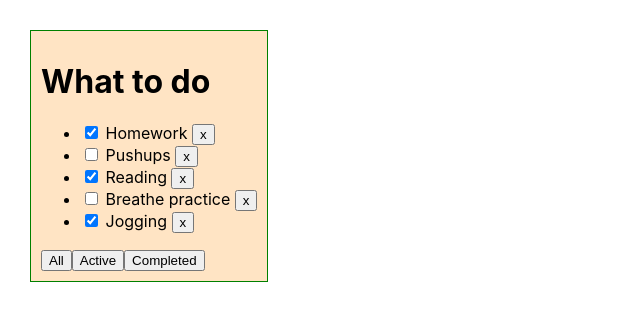
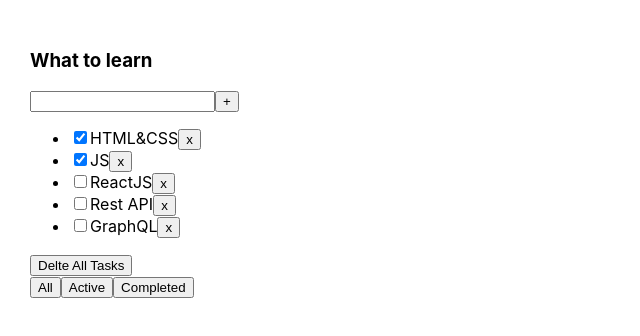
Before and after one commit to talerqa/todo-example, a React (Create React App) app: page / in a window 1280 px wide. Shown: the top 336 px of the page, without its empty margins (0-640 px from the left). Built offline with nearby package versions, Linux system fonts and the light colour scheme.

Commit message:
feat: add button which delete all tasks

```diff
--- a/src/App.css
+++ b/src/App.css
@@ -6,9 +6,6 @@
 
 .App > div {
   margin-right: 50px;
-  border: green 1px solid;
-  background-color: bisque;
-  padding: 10px;
 }
 
 .error {
--- a/src/App.tsx
+++ b/src/App.tsx
@@ -1,244 +1,136 @@
 import React, {useState} from 'react';
 import './App.css';
-import Tasks from './Task';
+import {Todolist} from './Todolist';
 
-type taskType = {
-  taskId: number
-  title: string
-  isDone: boolean
-}
+export type FilterValuesType = 'all' | 'active' | 'completed' ;
 
-export type dataType = Array<taskType>
-
-type StatusTasksType = 'All' | 'Active' | 'Completed'
+//Hi guys!
+//1. Let's create a 'DELETE ALL TASKS' button, and place it above the filter buttons
+//Clicking the button removes all tasks
+//2. Let's create a fourth filter button-if you click it, the first three tasks will be displayed
+//3. Relocate everything associated with  filters to the Todolist.tsx component. Make it work
+//
+// let [filter, setFilter] = useState<FilterValuesType>("all");
+//
+// let tasksForTodolist = tasks;
+//
+// if (filter === "active") {
+//     tasksForTodolist = tasks.filter(t => t.isDone === false);
+// }
+// if (filter === "completed") {
+//     tasksForTodolist = tasks.filter(t => t.isDone === true);
+// }
+//
+// function changeFilter(value: FilterValuesType) {
+//     setFilter(value);
+// }
 
 function App() {
-  const data: dataType = [
-    {taskId: 1, title: 'Homework', isDone: true},
-    {taskId: 2, title: 'Pushups', isDone: false},
-    {taskId: 3, title: 'Reading', isDone: true},
-    {taskId: 4, title: 'Breathe practice', isDone: false},
-    {taskId: 5, title: 'Jogging', isDone: true},
-  ]
 
-  const [tasks, setTasks] = useState(data);
-  const removeTask = (id: number) => {
-    setTasks(tasks.filter(task => task.taskId !== id))
+  let [tasks, setTasks] = useState([
+    {id: 1, title: 'HTML&CSS', isDone: true},
+    {id: 2, title: 'JS', isDone: true},
+    {id: 3, title: 'ReactJS', isDone: false},
+    {id: 4, title: 'Rest API', isDone: false},
+    {id: 5, title: 'GraphQL', isDone: false},
+  ]);
+
+  function removeTask(id: number) {
+    let filteredTasks = tasks.filter(t => t.id != id);
+    setTasks(filteredTasks);
   }
 
-  const [filter, setFilter] = useState ('All');
-
-  const statusTasks = (filter: any) => {
-    setFilter(filter)
+  function deleteAllTasks() {
+      setTasks([])
   }
 
-  const taskWhatIWantGet = (tasks: any, filter: any) => {
-    if (filter === 'Active') {
-      return tasks.filter((t: any) => t.isDone !== true)
-    } else if (filter === 'Completed') {
-      return tasks.filter((t: any) => t.isDone !== false)
-    } else {
-      return tasks
-    }
+  function returnDeleteTasks() {
+    setTasks(tasks)
   }
 
-  const taskWhatIWantSee = taskWhatIWantGet(tasks, filter)
+  let [filter, setFilter] = useState<FilterValuesType>('all');
+
+  let tasksForTodolist = tasks;
+
+  if (filter === 'active') {
+    tasksForTodolist = tasks.filter(t => t.isDone === false);
+  }
+
+  function changeFilter(value: FilterValuesType) {
+    setFilter(value);
+  }
 
   return (
+
     <div className="App">
-      <Tasks
-        state={taskWhatIWantSee}
-        removeTask={removeTask}
-        statusTasks={statusTasks}
-      />
+      <Todolist title="What to learn"
+                tasks={tasksForTodolist}
+                removeTask={removeTask}
+                changeFilter={changeFilter}
+                returnDeleteTasks={returnDeleteTasks}
+                deleteAllTasks={deleteAllTasks}/>
     </div>
   );
-
 }
 
 export default App;
 
 
-//--------------------------------------------------------------
-// import React from 'react';
+//-------------------------------------------------------------------------
+
+// import React, {useState} from 'react';
 // import './App.css';
-// import
-//{
-// Tasks
-// }
-//from "./Tasks";
-//
-// export type DataType =
-//{
-
-//     title: string
-//     tasks: Array<TasksType>
-//     students: Array<string>
-// }
-// export type TasksType = {
-//     taskId: number
-//     title: string
-//     isDone: boolean
-// }
+// import {Todolist} from './Todolist';
 //
 //
+// export type FilterValuesType = "all" | "active" | "completed" | "three";
+//
 // function App() {
-//     const data1= {
-//         title: "What to do",
-//         tasks: [
-//             {taskId: 1, title: "HTML&CSS2", isDone: true},
-//             {taskId: 2, title: "JS2", isDone: true}
-//         ],
-//         students: [
-//             'Jago Wormald1',
-//             'Saul Milne2',
-//             'Aariz Hester3',
-//             'Dion Reeve4',
-//             'Anisa Ortega5',
-//             'Blade Cisneros6',
-//             'Malaikah Phelps7',
-//             'Zeeshan Gallagher8',
-//             'Isobella Vo9',
-//             'Rizwan Mathis10',
-//             'Menaal Leach11',
-//             'Kian Walton12',
-//             'Orion Lamb13',
-//             'Faizah Huynh14',
-//             'Crystal Vaughan15',
-//             'Vivien Hickman16',
-//             'Stuart Lu17',
-//             'Karol Davison18',
-//             'Dario Burns19',
-//             'Chloe Rich20',
-//             'Martyna Felix',
-//             'Nida Glass',
-//             'Maeve Miles',
-//             'Hasnain Puckett',
-//             'Ayman Cano',
-//             'Safwan Perry',
-//             'Fox Kelly',
-//             'Louise Barlow',
-//             'Malaki Mcgill',
-//             'Leanna Cline',
-//             'Willard Hodge',
-//             'Amelia Dorsey',
-//             'Kiah Porter',
-//             'Jeanne Daly',
-//             'Mohsin Armstrong',
-//             'Laurie Rangel',
-//             'Princess Tierney',
-//             'Kasim Kendall',
-//             'Darryl Cope',
-//             'Elysha Ray',
-//             'Liyana Harris',
-//             'Kashif Blackburn',
-//             'Atif Zimmerman',
-//             'Sila Hartley',
-//             'Ralphie Hebert',
-//         ]
+//
+//     let [tasks, setTasks] = useState([
+//         {id: 1, title: "HTML&CSS", isDone: true},
+//         {id: 2, title: "JS", isDone: true},
+//         {id: 3, title: "ReactJS", isDone: false},
+//         {id: 4, title: "Rest API", isDone: false},
+//         {id: 5, title: "GraphQL", isDone: false},
+//     ]);
+//
+//     const deleteAllTasks = () => {
+//         setTasks([])
 //     }
-//     const data2 = {
-//         title: "What to learn",
-//         tasks: [
-//             {taskId: 1, title: "HTML&CSS", isDone: true},
-//             {taskId: 2, title: "JS", isDone: true}
-//         ],
-//         students: [
-//             'Rick Kane',
-//             'Finnlay Bentley',
-//             'Samia North',
-//             'Isaac Morton',
-//             'Lily-Ann Clifford',
-//             'Thalia Park',
-//             'Sapphire Cruz',
-//             'Cieran Vazquez',
-//             'Anya Estes',
-//             'Dominika Field',
-//             'Rosanna Chung',
-//             'Safiyah Davey',
-//             'Ryley Beasley',
-//             'Kalvin Trejo',
-//             'Evie-Mae Farrell',
-//             'Juliet Valencia',
-//             'Astrid Austin',
-//             'Lyle Montgomery',
-//             'Nisha Mora',
-//             'Kylie Callaghan',
-//             'Star Wilks',
-//             'Marissa Colley',
-//             'Asa Fuller',
-//             'Leigh Kemp',
-//             'Avleen Dawson',
-//             'Sammy Bonilla',
-//             'Acacia Becker',
-//             'Coral Shepherd',
-//             'Melina Molina',
-//             'Kiran Bailey',
-//             'Clara Escobar',
-//             'Alexandru Horn',
-//             'Brandon-Lee Mercado',
-//             'Elouise Weston',
-//             'King Long',
-//             'Kerri Searle',
-//             'Kanye Hamer',
-//             'Elwood Benitez',
-//             'Mikail Whitaker',
-//             'Bobby Hardy',
-//             'Talha Ferry',
-//             'Priscilla Landry',
-//             'Olivia-Grace Cain',
-//             'Kiaan Wallace',
-//             'Wesley Padilla90',
-//             'Ella-Grace Wooten91',
-//             'Kaif Molloy92',
-//             'Kamal Broadhurst93',
-//             'Bianca Ferrell94',
-//             'Micheal Talbot95',
-//         ]
+//
+//     function removeTask(id: number) {
+//         let filteredTasks = tasks.filter(t => t.id != id);
+//         setTasks(filteredTasks);
 //     }
+//
+//     // let [filter, setFilter] = useState<FilterValuesType>("all");
+//     //
+//     // let tasksForTodolist = tasks;
+//     //
+//     // if (filter === "active") {
+//     //     tasksForTodolist = tasks.filter(t => t.isDone === false);
+//     // }
+//     // if (filter === "completed") {
+//     //     tasksForTodolist = tasks.filter(t => t.isDone === true);
+//     // }
+//     //
+//     // function changeFilter(value: FilterValuesType) {
+//     //     setFilter(value);
+//     // }
 //
 //     return (
 //         <div className="App">
-//             <Tasks data={data1}/>
-//             <Tasks data={data2}/>
+//             <Todolist
+//                 title="What to learn"
+//                 tasks={tasks}
+//                 removeTask={removeTask}
+//                 //changeFilter={changeFilter}
+//                 deleteAllTasks={deleteAllTasks}
+//
+//             />
 //         </div>
 //     );
 // }
 //
 // export default App;
-
-// import React from 'react';
-// import {DataType} from "./App";
-//
-// type  TasksPropsType = {
-//     data: DataType
-// }
-//
-// export const Tasks = (props: TasksPropsType) => {
-//     return (
-//         <div>
-//             <h1>{props.data.title}</h1>
-//             <ul>
-//                 {props.data.tasks.map(el => {
-//                     return (
-//                         <li>
-//                             <span>{el.taskId}</span>
-//                             <span>{el.title}</span>
-//                             <span>{el.isDone}</span>
-//                         </li>
-//                     )
-//                 })}
-//             </ul>
-//
-//             <ul>
-//                 {props.data.students.map(el => {
-//                     return (
-//                         <li>{el}</li>
-//                     )
-//                 })}
-//             </ul>
-//         </div>
-//     );
-// };
-
-//--------------------------------------------------------------
--- a/src/Task.tsx
+++ /dev/null
@@ -1,36 +0,0 @@
-import React from 'react';
-import {dataType} from './App';
-
-type TasksPropsType = {
-  state: dataType
-  removeTask: (id: number) => void
-  statusTasks: (id: string) => void
-}
-
-const Tasks = (props: TasksPropsType) => {
-
-  const listOfTask = props.state.map(task => {
-    return <li>
-      <input type="checkbox" checked={task.isDone}/>
-      <span> {task.title} </span>
-      <button onClick={() => {
-        props.removeTask(task.taskId)
-      }}>x
-      </button>
-    </li>
-  })
-
-  return (<div>
-    <h1>What to do</h1>
-    <ul>
-      {listOfTask}
-    </ul>
-    <div>
-      <button onClick={()=>{props.statusTasks('All')} }>All</button>
-      <button onClick={()=>{props.statusTasks('Active')} }>Active</button>
-      <button onClick={()=>{props.statusTasks('Completed')} }>Completed</button>
-    </div>
-  </div>)
-}
-
-export default Tasks;
--- /dev/null
+++ b/src/Todolist.tsx
@@ -0,0 +1,146 @@
+import React from 'react';
+import {FilterValuesType} from './App';
+
+type TaskType = {
+    id: number
+    title: string
+    isDone: boolean
+}
+
+type PropsType = {
+    title: string
+    tasks: Array<TaskType>
+    removeTask: (taskId: number) => void
+    changeFilter: (value: FilterValuesType) => void
+    deleteAllTasks: () => void
+    returnDeleteTasks: ()=> void
+}
+
+export function Todolist(props: PropsType) {
+    console.log(props.tasks)
+    return <div>
+        <h3>{props.title}</h3>
+        <div>
+            <input/>
+            <button>+</button>
+        </div>
+        <ul>
+            {
+                props.tasks.map(t => <li key={t.id}>
+                    <input type="checkbox" checked={t.isDone}/>
+                    <span>{t.title}</span>
+                    <button onClick={ () => { props.removeTask(t.id) } }>x</button>
+                </li>)
+            }
+        </ul>
+        <button onClick={()=> {props.deleteAllTasks() }} >Delte All Tasks</button>
+
+        <div>
+            <button onClick={ () => { props.changeFilter("all") } }>
+                All
+            </button>
+            <button onClick={ () => { props.changeFilter("active") } }>
+                Active
+            </button>
+            <button onClick={ () => { props.changeFilter("completed") } }>
+                Completed
+            </button>
+        </div>
+    </div>
+}
+
+
+
+
+
+
+
+
+
+
+
+
+
+
+
+
+
+
+
+
+
+
+
+
+
+//------------------------------------------------------------------------------------------------
+
+// import React, {useState} from 'react';
+// import {FilterValuesType} from './App';
+//
+// type TaskType = {
+//     id: number
+//     title: string
+//     isDone: boolean
+// }
+//
+// type PropsType = {
+//     title: string
+//     tasks: Array<TaskType>
+//     removeTask: (taskId: number) => void
+//     //changeFilter: (value: FilterValuesType) => void
+//     deleteAllTasks:()=>void
+// }
+//
+// export function Todolist(props: PropsType) {
+//
+//     let [filter, setFilter] = useState<FilterValuesType>("all");
+//
+//     let tasksForTodolist = props.tasks;
+//
+//     if (filter === "three") {
+//         tasksForTodolist = props.tasks.filter(t => t.id<4);
+//     }
+//     if (filter === "active") {
+//         tasksForTodolist = props.tasks.filter(t => t.isDone === false);
+//     }
+//     if (filter === "completed") {
+//         tasksForTodolist = props.tasks.filter(t => t.isDone === true);
+//     }
+//
+//     function changeFilter(value: FilterValuesType) {
+//         setFilter(value);
+//     }
+//
+//     return <div>
+//         <h3>{props.title}</h3>
+//         <div>
+//             <input/>
+//             <button>+</button>
+//         </div>
+//         <ul>
+//             {
+//                 tasksForTodolist.map(t => <li key={t.id}>
+//                     <input type="checkbox" checked={t.isDone}/>
+//                     <span>{t.title}</span>
+//                     <button onClick={ () => { props.removeTask(t.id) } }>x</button>
+//                 </li>)
+//             }
+//         </ul>
+//         <button onClick={()=>props.deleteAllTasks()}>DELETE ALL TASKS</button>
+//         <div>
+//             <button onClick={ () => { changeFilter("three") } }>
+//                 Give me the first three
+//             </button>
+//             <button onClick={ () => { changeFilter("all") } }>
+//                 All
+//             </button>
+//             <button onClick={ () => { changeFilter("active") } }>
+//                 Active
+//             </button>
+//             <button onClick={ () => { changeFilter("completed") } }>
+//                 Completed
+//             </button>
+//         </div>
+//     </div>
+// }
```
Also changed, not shown: src/reportWebVitals.ts (deleted, +0 -15 lines), 1 other file (tests, documents, lock files or other folders).
